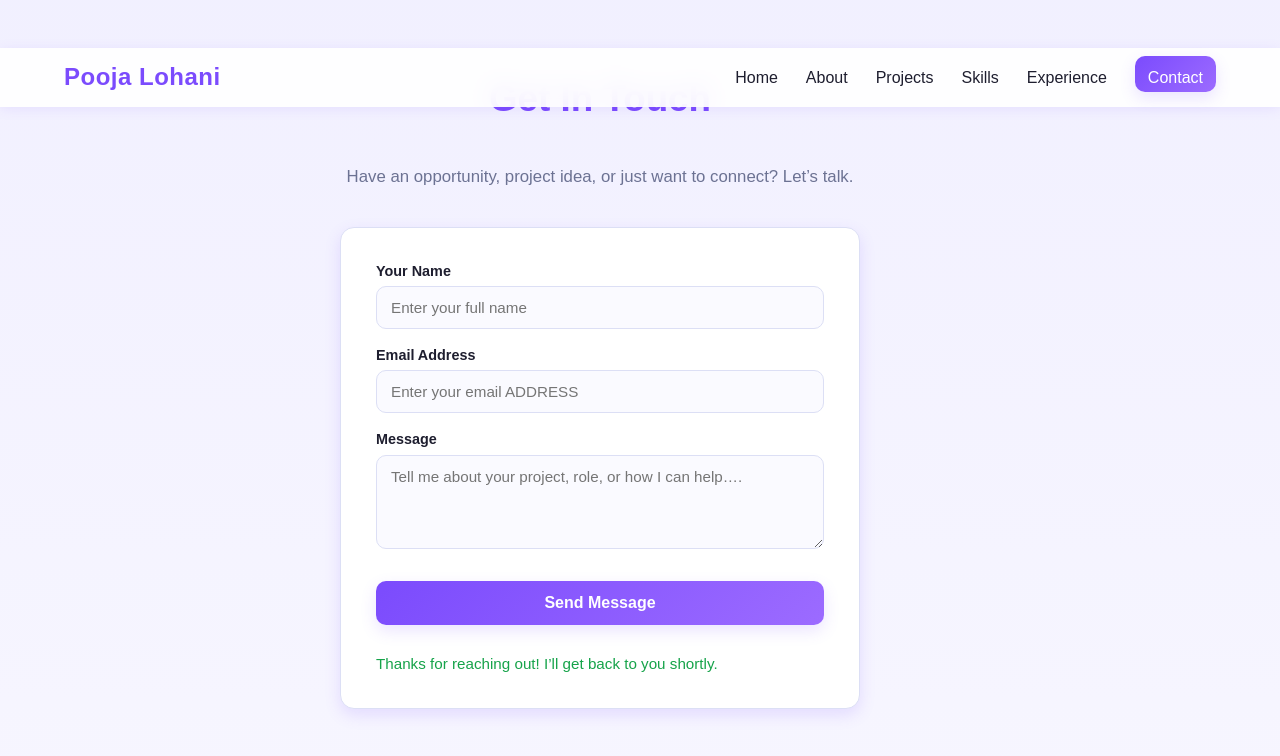
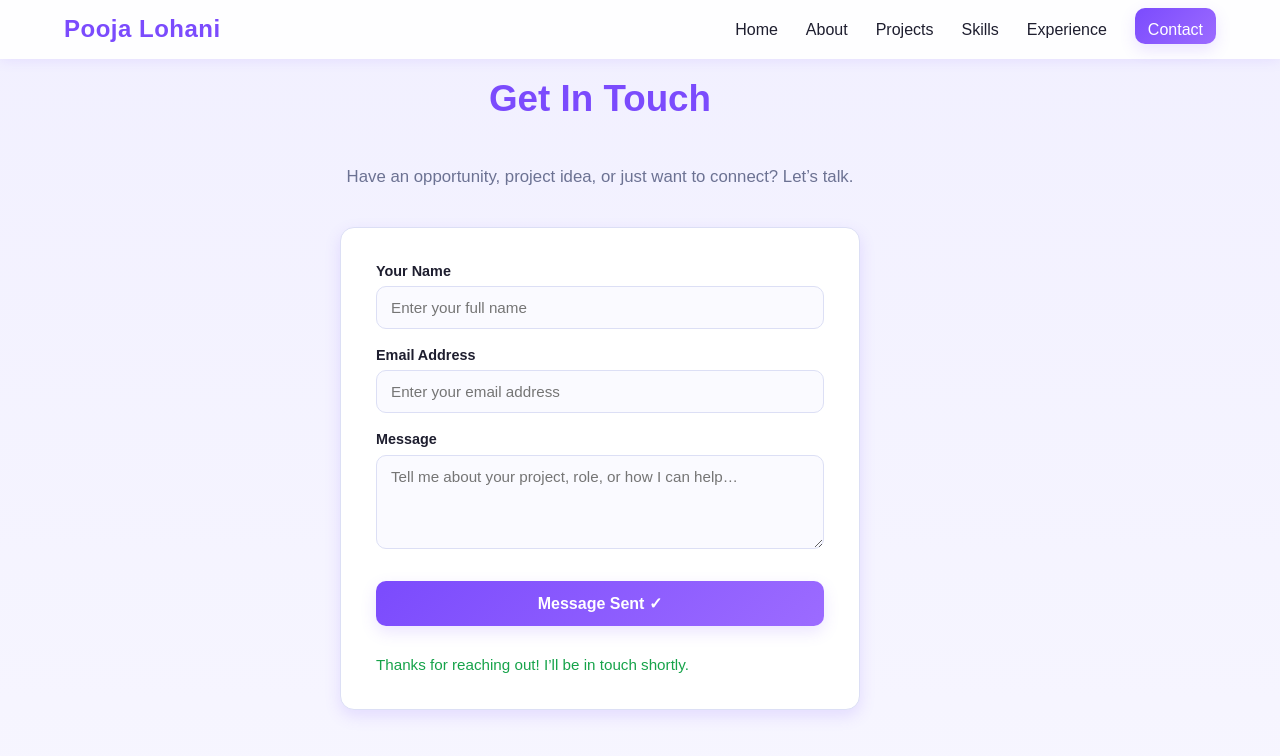
Before and after one commit to pooja02082020/portfolio, a React (Vite) app: page / in a window 1280 px wide. Both pictures are taken after typing "Sample", "name@example.com", "Sample" into the empty fields and a click on the button "Send Message". Shown: the part 3666-4422 px from the top of the page. Built offline with nearby package versions, Linux system fonts and the light colour scheme.

Commit message:
Polish Contact and Footer components

```diff
--- a/src/components/Contact.jsx
+++ b/src/components/Contact.jsx
@@ -20,31 +20,45 @@ const Contact = () => {
       <div className="contact-card">
         <form onSubmit={handleSubmit} className="contact-form">
           <div className="form-group">
-            <label>Your Name</label>
-            <input type="text" placeholder="Enter your full name" required />
+            <label htmlFor="name">Your Name</label>
+            <input
+              id="name"
+              type="text"
+              placeholder="Enter your full name"
+              aria-label="Your name"
+              required
+            />
           </div>
 
           <div className="form-group">
-            <label>Email Address</label>
-            <input type="email" placeholder="Enter your email ADDRESS" required />
+            <label htmlFor="email">Email Address</label>
+            <input
+              id="email"
+              type="email"
+              placeholder="Enter your email address"
+              aria-label="Your email address"
+              required
+            />
           </div>
 
           <div className="form-group">
-            <label>Message</label>
+            <label htmlFor="message">Message</label>
             <textarea
-              placeholder="Tell me about your project, role, or how I can help…."
+              id="message"
+              placeholder="Tell me about your project, role, or how I can help…"
               rows="4"
+              aria-label="Your message"
               required
             ></textarea>
           </div>
 
-          <button type="submit" className="contact-btn">
-            Send Message
+          <button type="submit" className="contact-btn" disabled={sent}>
+            {sent ? "Message Sent ✓" : "Send Message"}
           </button>
 
           {sent && (
             <p className="success-msg">
-              Thanks for reaching out! I’ll get back to you shortly.
+              Thanks for reaching out! I’ll be in touch shortly.
             </p>
           )}
         </form>
--- a/src/components/Footer.jsx
+++ b/src/components/Footer.jsx
@@ -1,8 +1,10 @@
 import React from "react";
 
 const Footer = () => (
-  <footer>
-    <p>© {new Date().getFullYear()} Pooja Lohani || Built using React</p>
+  <footer className="footer">
+    <p>
+      © {new Date().getFullYear()} Pooja Lohani · Built with React
+    </p>
   </footer>
 );
 
```
